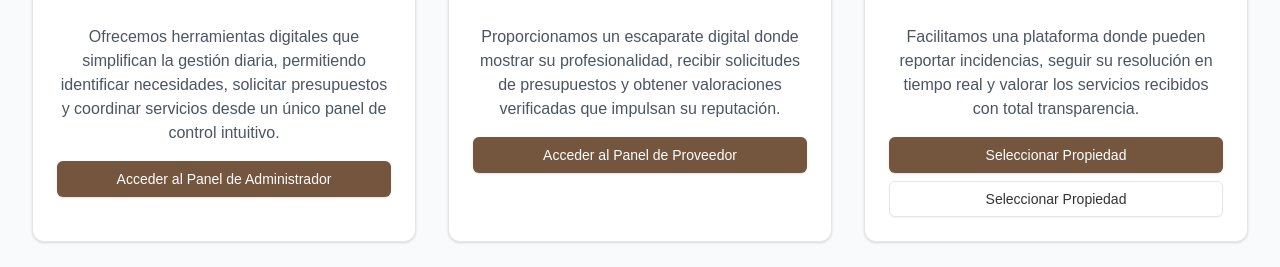
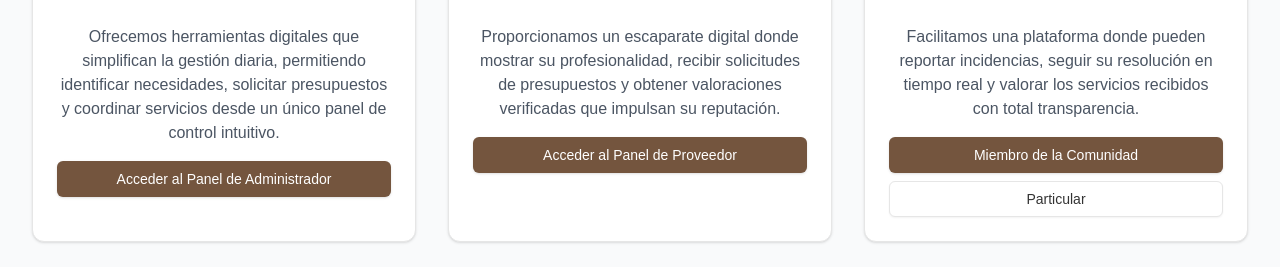
Before and after one commit to Hubit85/HubitApp, a Next.js app: page / in a window 1280 px wide. Shown: the part 2480-2747 px from the top of the page. Built offline with nearby package versions, Linux system fonts and the light colour scheme.

Commit message:
style(homepage): Update user type button text

```diff
--- a/src/pages/index.tsx
+++ b/src/pages/index.tsx
@@ -185,10 +185,10 @@ export default function Home() {
                     </p>
                     <div className="space-y-2">
                       <Button asChild className="w-full">
-                        <Link href="/property-selection?userType=community">{t("selectProperty")}</Link>
+                        <Link href="/property-selection?userType=community">Miembro de la Comunidad</Link>
                       </Button>
                       <Button asChild variant="outline" className="w-full">
-                        <Link href="/property-selection?userType=particular">{t("selectProperty")}</Link>
+                        <Link href="/property-selection?userType=particular">Particular</Link>
                       </Button>
                     </div>
                   </CardContent>
```
